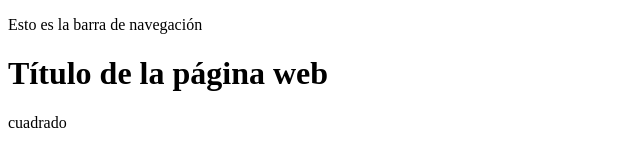
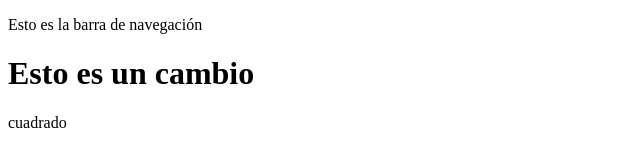
Before and after one commit to AnitaMartinez/clase-git-promo-a, a plain HTML site: page index.html in a window 1280 px wide. Shown: the whole page, without its empty margins (0-640 px from the left). Drawn offline with Linux system fonts and the light colour scheme.

```diff
--- a/index.html
+++ b/index.html
@@ -21,7 +21,7 @@
         <nav>
             <p>Esto es la barra de navegación</p>
         </nav>
-        <h1>Título de la página web</h1>
+        <h1>Esto es un cambio</h1>
     </header>
     <footer>
         <div>cuadrado</div>
```
